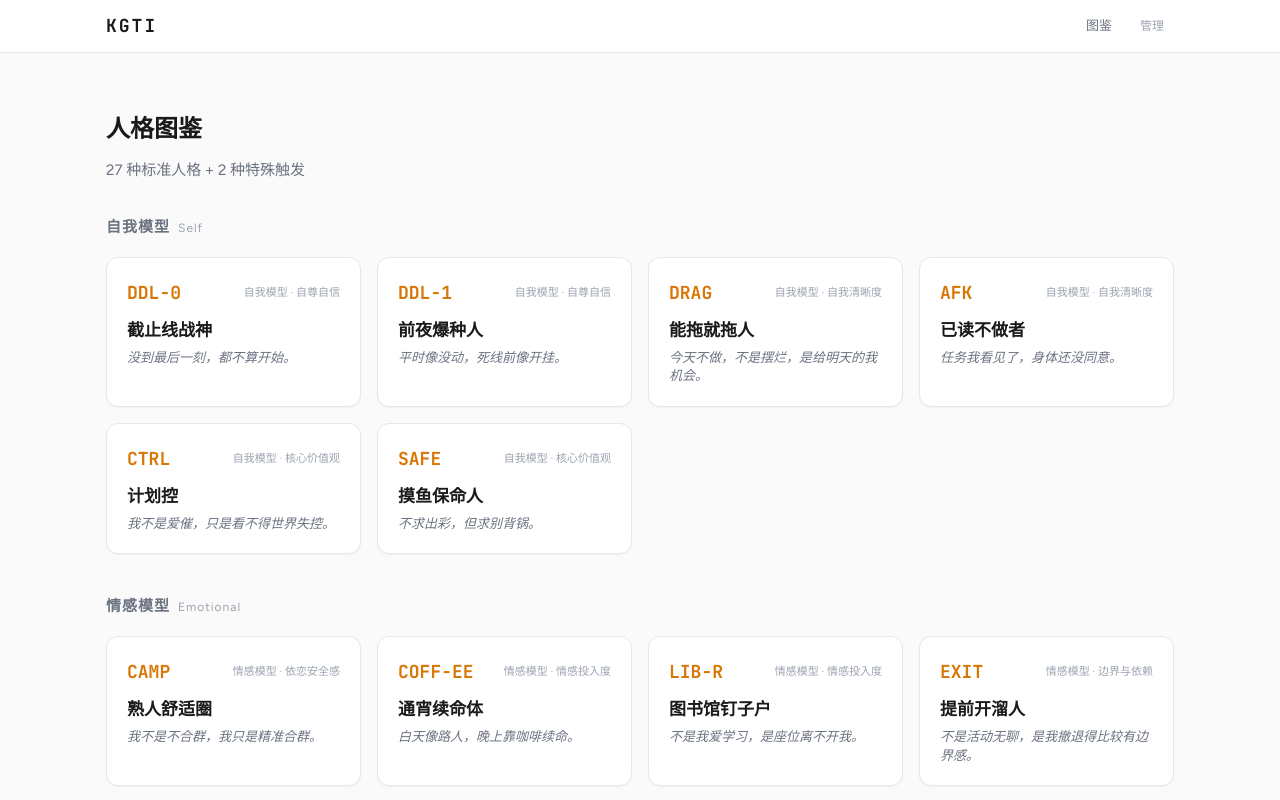
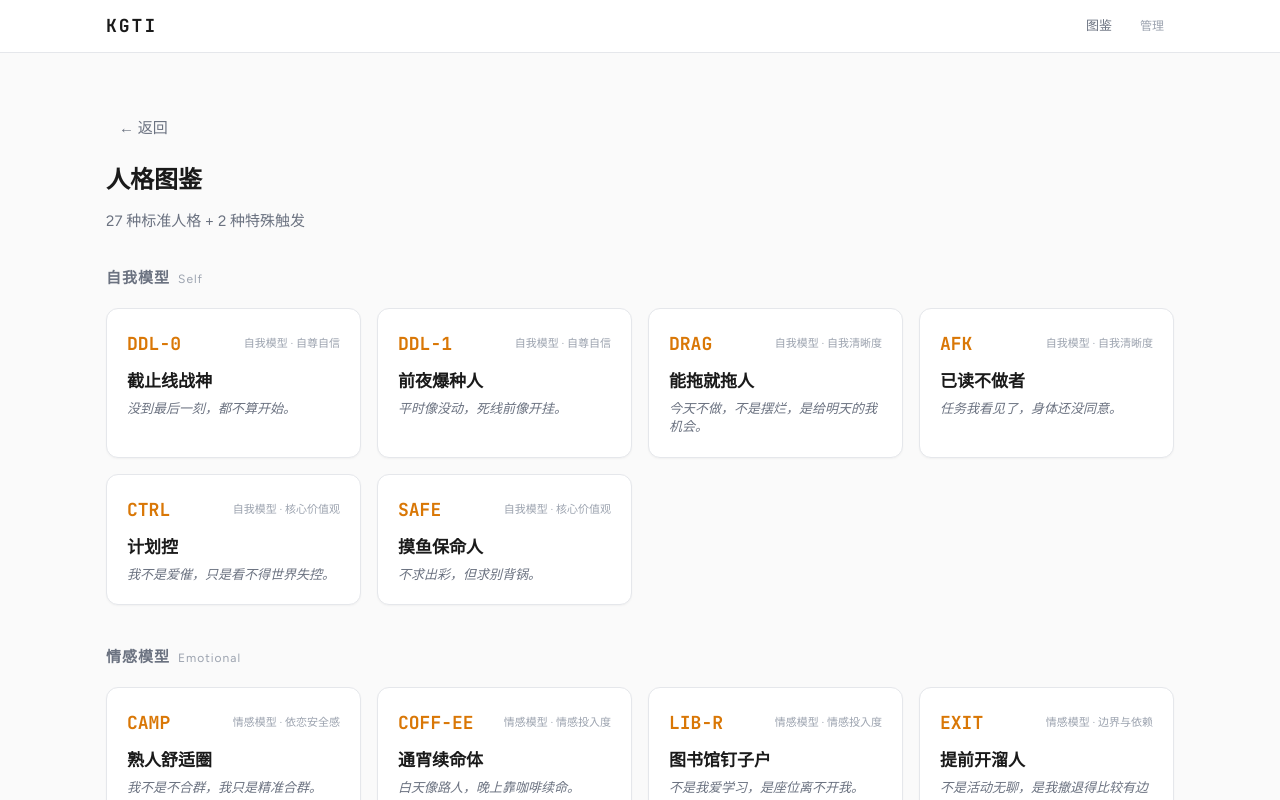
Before and after one commit to WWangZQ/Unicorn-Competition-Entertainment, a React (Vite) app in the folder frontend/: page /gallery in a window 1280 px wide. Shown: the top 800 px of the page. Built offline with nearby package versions, Linux system fonts and the light colour scheme.

Commit message:
Add back button to gallery page

```diff
--- a/frontend/src/pages/GalleryPage.tsx
+++ b/frontend/src/pages/GalleryPage.tsx
@@ -15,6 +15,9 @@ export default function GalleryPage() {
 
   return (
     <div className="page gallery-page">
+      <button className="btn btn--ghost" onClick={() => navigate(-1)} style={{ marginBottom: 16 }}>
+        ← 返回
+      </button>
       <h1 className="page-title">人格图鉴</h1>
       <p className="page-sub">
         {personalities.length} 种标准人格 + {specialPersonalities.length} 种特殊触发
```
